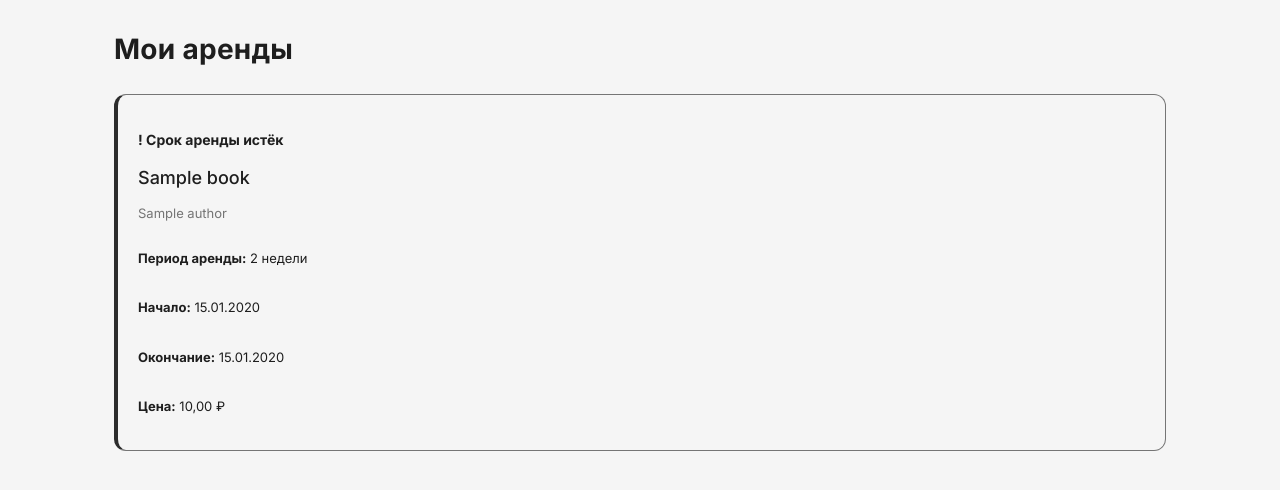
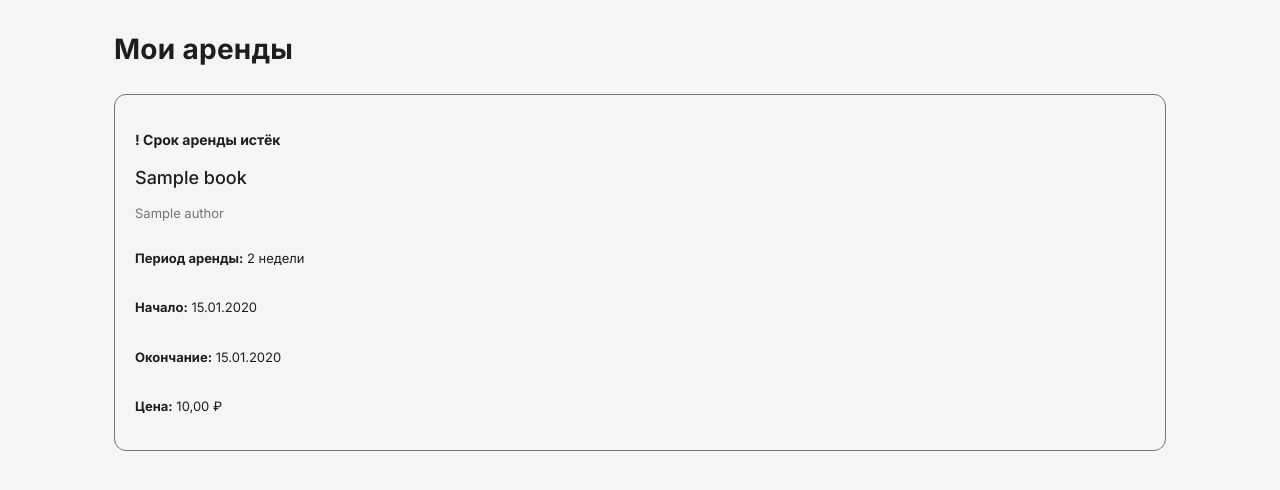
Before and after one commit to Korrrod/Practice4, a Django app: page /my-rentals/ in a window 1280 px wide. Shown: the part 64-554 px from the top of the page. Run offline with Django 5.2, Linux system fonts and the light colour scheme; a user stored in the database is signed in; tables that the repository leaves empty hold one stand-in row (values such as "Sample post").

Commit message:
magazine-Django: remove thick left border from expired rental card

```diff
--- a/magazine-Django/static/css/style.css
+++ b/magazine-Django/static/css/style.css
@@ -517,7 +517,7 @@ form button:not([type]):hover { opacity: 0.85; }
     border-left: 4px solid var(--dark);
 }
 
-.rental-card.expired      { border-left-color: var(--dark); }
+.rental-card.expired      { border-left: 1px solid var(--border); }
 .rental-card.expiring-soon { border-left-color: var(--border); }
 
 .rental-info h3, .purchase-info h3 { margin-bottom: 6px; }
```
